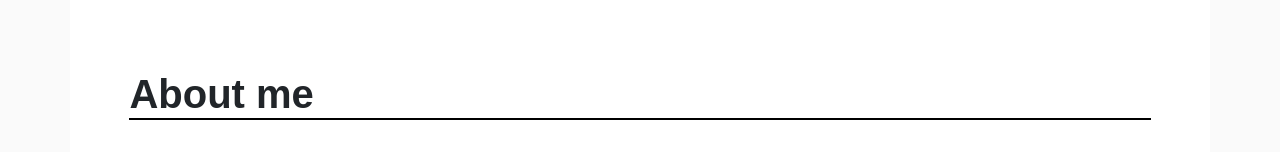
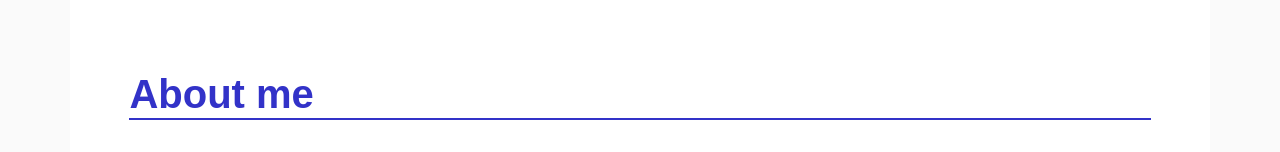
Before and after one commit to edgardoburgos94/Portafolio, a plain HTML site: page index.html in a window 1280 px wide. Shown: the part 800-952 px from the top of the page. Drawn offline with nearby package versions, Linux system fonts and the light colour scheme.

Commit message:
Add color to section title

```diff
--- a/styles/styles-index.css
+++ b/styles/styles-index.css
@@ -96,7 +96,8 @@ footer {
 .section-title {
   width: 100%;
   margin-bottom: 40px;
-  border-bottom: 2px solid black;
+  color: rgb(50,50,200);
+  border-bottom: 2px solid rgb(50,50,200);
 }
 #about-me {
   padding-top: 70px;
```
